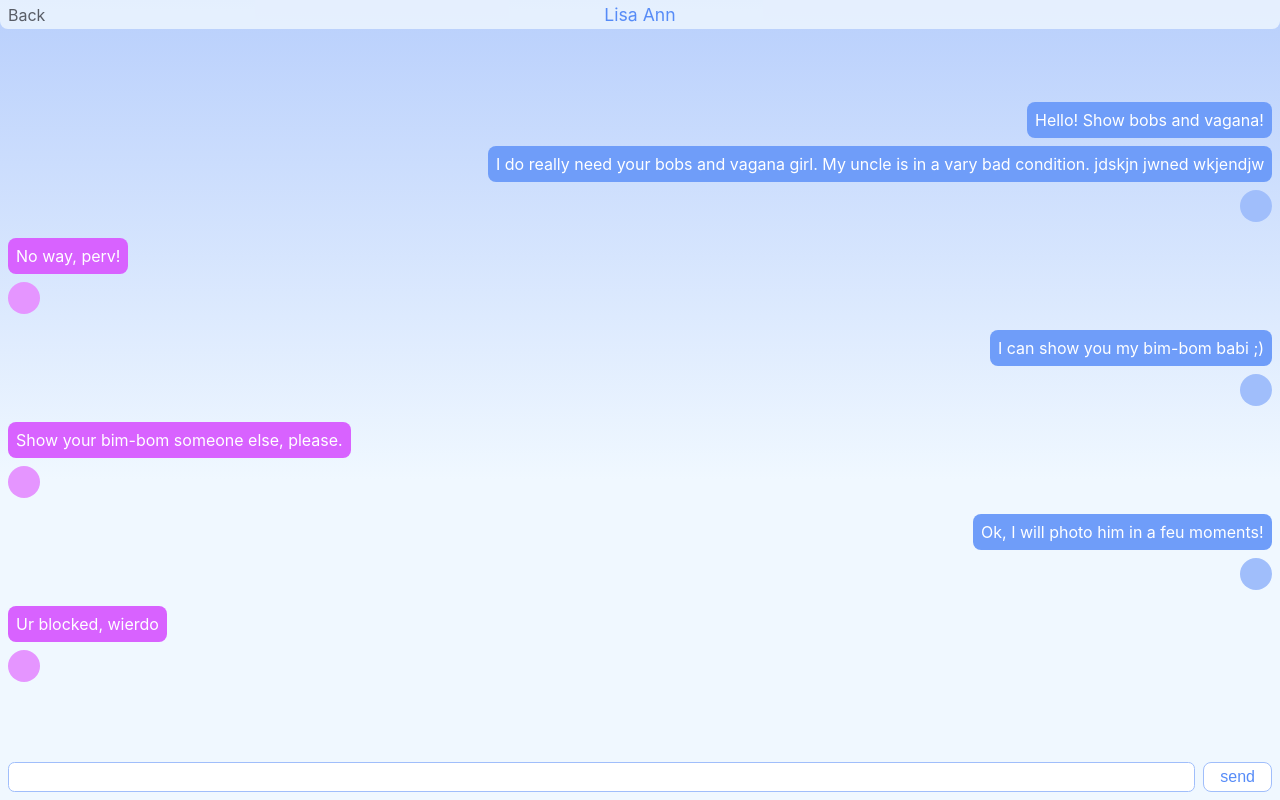
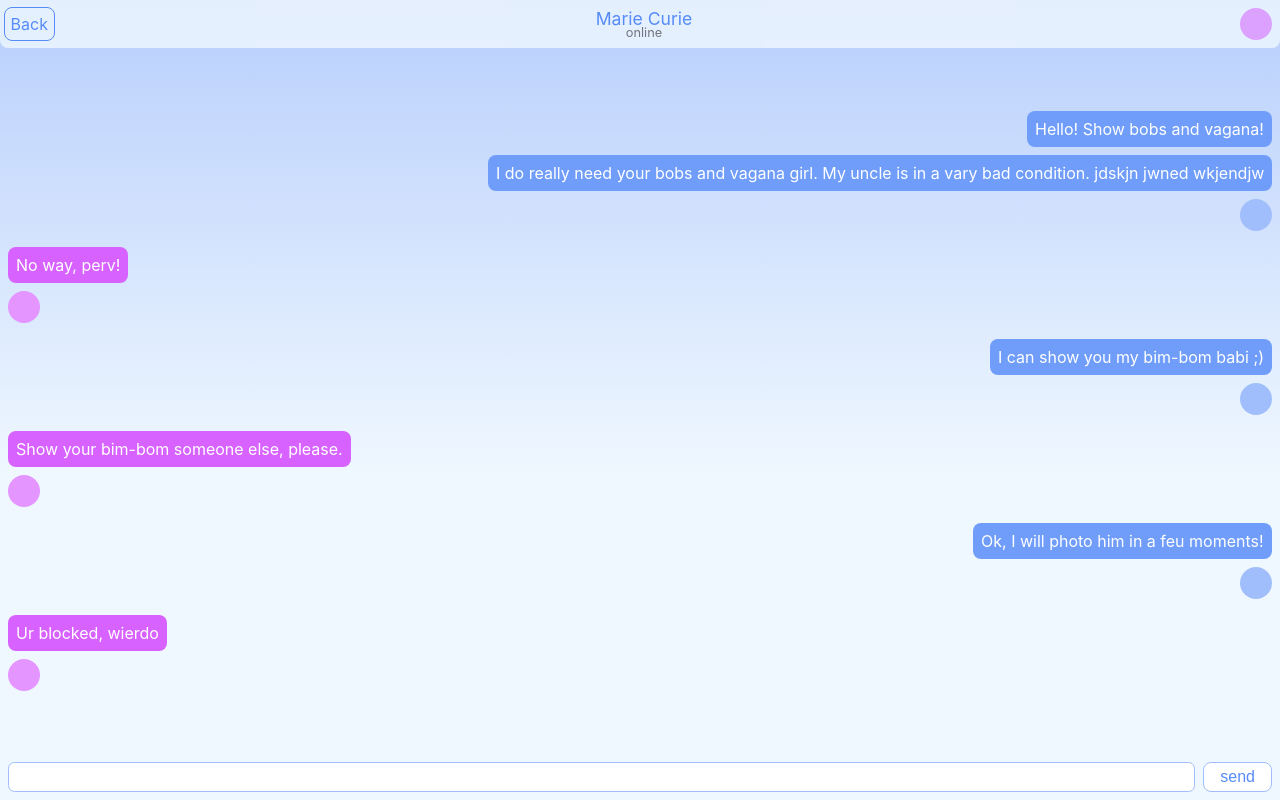
Before and after one commit to platon517/tags, a React (Create React App) app: page / in a window 1280 px wide. Built offline with nearby package versions, Linux system fonts and the light colour scheme.

Commit message:
Upper plate new content

```diff
--- a/src/components/dumb/ChatContainer/ChatContainer.jsx
+++ b/src/components/dumb/ChatContainer/ChatContainer.jsx
@@ -66,7 +66,7 @@ export const ChatContainer = props => {
 
   return(
     <div className={styles.container}>
-      <UpperPlate name={'Lisa Ann'}/>
+      <UpperPlate name={'Marie Curie'}/>
       <MessagesZone messages={messages}/>
       <InputZone sendMessage={sendMessage}/>
     </div>
--- a/src/components/dumb/ChatContainer/MessagesZone/MessagesZone.jsx
+++ b/src/components/dumb/ChatContainer/MessagesZone/MessagesZone.jsx
@@ -23,7 +23,7 @@ export const MessagesZone = props => {
 
   const wrapper = React.useRef();
 
-  React.useEffect(() => {
+  const rubberScrollFix = () => {
     wrapper.current.scrollTop = wrapper.current.scrollHeight;
     (() => {
       const _overlay = wrapper.current;
@@ -61,6 +61,10 @@ export const MessagesZone = props => {
         return _overlay.scrollHeight - _overlay.scrollTop <= _overlay.clientHeight;
       }
     })();
+  };
+
+  React.useEffect(() => {
+    rubberScrollFix();
   }, [props.messages]);
 
   const { messages } = props;
--- a/src/components/dumb/ChatContainer/UpperPlate/UpperPlate.jsx
+++ b/src/components/dumb/ChatContainer/UpperPlate/UpperPlate.jsx
@@ -1,11 +1,16 @@
 import React from 'react';
 import styles from './UpperPlate.module.scss';
+import {SmallAvatar} from "../MessageContainer/SmallAvatar/SmallAvatar";
 
 export const UpperPlate = props => {
   return (
     <div className={styles.plate}>
       <div className={styles.back}>Back</div>
-      <div className={styles.name}>{props.name}</div>
+      <div className={styles.user}>
+        <div className={styles.name}>{props.name}</div>
+        <div className={styles.status}>online</div>
+      </div>
+      <div className={styles.avatar}><SmallAvatar yours={ false } /></div>
     </div>
   );
 };
--- a/src/components/dumb/ChatContainer/UpperPlate/UpperPlate.module.scss
+++ b/src/components/dumb/ChatContainer/UpperPlate/UpperPlate.module.scss
@@ -2,7 +2,8 @@
 
 .plate{
   display: flex;
-  justify-content: center;
+  justify-content: space-between;
+  align-items: center;
   position: relative;
   padding: 0.25em;
   background-color: $main_bg;
@@ -10,19 +11,43 @@
   border-bottom-left-radius: 0.5em;
   opacity: 0.8;
   box-sizing: border-box;
+  z-index: 999;
 }
 
 .back{
-  position: absolute;
-  top: 0;
-  left: 0.5em;
-  color: #414141;
-  height: 100%;
+  color: darken($main_blue, 20%);
+  padding: 0.35em;
+  border: 1px solid darken($main_blue, 20%);
+  border-radius: 0.5em;
   display: flex;
   align-items: center;
+  flex-shrink: 2;
 }
 
 .name{
   color: darken($main_blue, 20%);
   font-size: 1.1em;
 }
+
+.user{
+  position: absolute;
+  justify-content: center;
+  display: flex;
+  flex-direction: column;
+  align-items: center;
+  width: 100%;
+  flex-shrink: 1;
+  z-index: -1;
+}
+
+.avatar{
+  padding: 0.25em;
+  border-radius: 50%;
+  flex-shrink: 2;
+}
+
+.status{
+  font-size: 0.8em;
+  color: #5f5f5f;
+  margin-top: -0.25em;
+}
```
